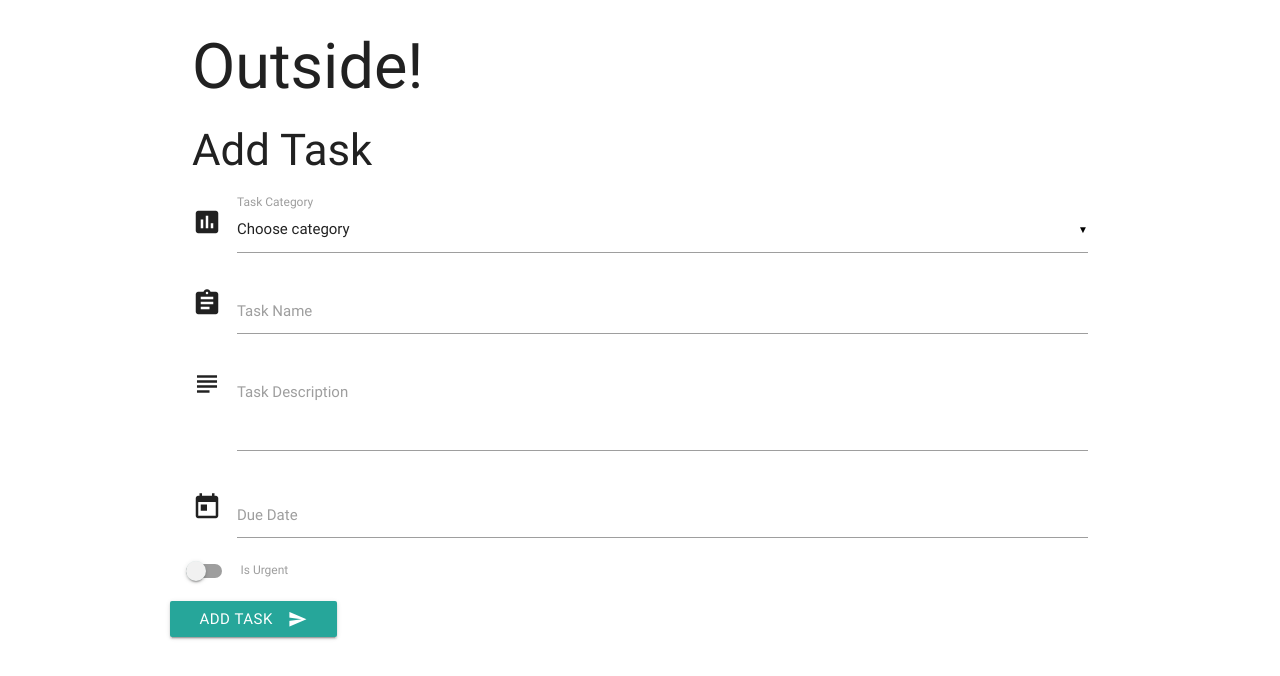
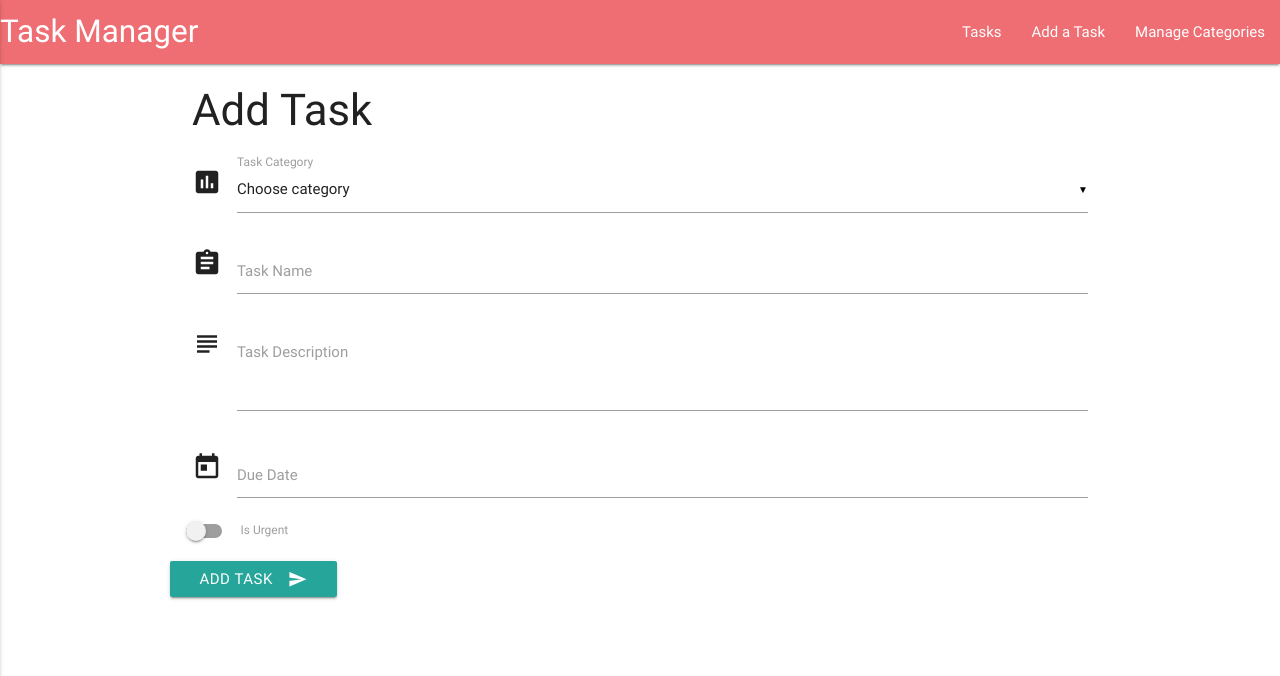
Before and after one commit to CSublow/task-manager, a Flask app: page /add_task in a window 1280 px wide. Shown: the top 676 px of the page. Run offline with Flask 2, Linux system fonts and the light colour scheme; data that the repository does not hold is empty; some libraries are stand-ins or nearby versions.

Commit message:
Finished following along with video

```diff
--- a/app.py
+++ b/app.py
@@ -42,16 +42,17 @@ def edit_task(task_id):
     # Render edit_task.html and pass across the_task and cats
     return render_template('edittask.html', task=the_task, cats=all_cats)
 
-@app.route('/update_task/<task_id>', methods=['POST'])
-def update_task(task_id): # We pass in the task_id as that is the hook into the 'primary key' (not strictly correct terminology as this is not a relational database)
-    tasks = mongo.db.tasks # Access the tasks collection
+@app.route('/update_task/<task_id>', methods=["POST"])
+# We pass in the task_id as that is the hook into the 'primary key' (not strictly correct terminology as this is not a relational database)
+def update_task(task_id):
+    tasks = mongo.db.tasks
     tasks.update( {'_id': ObjectId(task_id)},
     {
-        'task_name': request.form.get['task_name'],
-        'category_name': request.form.get['category_name'],
-        'task_description': request.form.get['task_description'],
-        'due_date': request.form.get['due_date'],
-        'is_urgent': request.form.get['is_urgent']
+        'task_name':request.form.get('task_name'), # Access the tasks collection
+        'category_name':request.form.get('category_name'),
+        'task_description': request.form.get('task_description'),
+        'due_date': request.form.get('due_date'),
+        'is_urgent':request.form.get('is_urgent')
     })
     return redirect(url_for('get_tasks'))
 
@@ -82,13 +83,24 @@ def edit_category(category_id):
 # The submit button on editcategory.html calls this function
 @app.route('/update_category/<category_id>', methods=['POST'])
 def update_category(category_id):
-    # categories = mongo.db.categories # Access the categories collection
+    # Access the categories collection. Use the update method on the record whose id matches the one passed through
     mongo.db.categories.update( {'_id': ObjectId(category_id)},
     {
         # Drill into the form that is contained within the request object and get the form item whose name is category_name
-        'category_name': request.form.get['category_name'],
+        'category_name': request.form.get('category_name'),
     })
     return redirect(url_for('get_categories'))
+
+@app.route('/add_category')
+def add_category():
+    return render_template('addcategory.html')
+
+@app.route('/insert_category', methods=['POST'])
+def insert_category():
+    categories = mongo.db.categories # Grab categories from the database
+    category_doc = {'category_name': request.form.get('category_name')} # The doc to be inserted
+    categories.insert_one(category_doc) # Insert the doc into the database
+    return redirect(url_for('get_categories')) # Call get_categories (allows us to see our new category)
 
 if __name__ == '__main__':
     app.run(host=os.environ.get('IP'),
--- a/static/css/style.css
+++ b/static/css/style.css
@@ -1,6 +1,6 @@
 .btn_small {
     height: 24px;
-    width: 60px;
+    width: 74px;
     line-height: 24px;
     margin: 5px;
     padding: 0 0.5em;
--- a/templates/base.html
+++ b/templates/base.html
@@ -13,8 +13,25 @@
     <link rel="stylesheet" href="{{ url_for('static', filename='css/style.css') }}" type="text/css" />
 </head>
 <body>
+    <header>
+        <nav>
+            <div class="nav-wrapper">
+                <a href="{{ url_for('get_tasks') }}" class="brand-logo">Task Manager</a>
+                <a href="#" data-activates="mobile-demo" class="button-collapse"><i class="material-icons">menu</i></a>
+                <ul id="nav-mobile" class="right hide-on-med-and-down">
+                    <li><a href="{{ url_for('get_tasks') }}">Tasks</a></li>
+                    <li><a href="{{ url_for('add_task') }}">Add a Task</a></li>
+                    <li><a href="{{ url_for('get_categories') }}">Manage Categories</a></li>
+                </ul>
+            </div>
+            <ul class="side-nav" id="mobile-demo">
+                <li><a href="{{ url_for('get_tasks') }}">Tasks</a></li>
+                <li><a href="{{ url_for('add_task') }}">Add a Task</a></li>
+                <li><a href="{{ url_for('get_categories') }}">Manage Categories</a></li>
+            </ul>
+        </nav>
+    </header>
     <div class="container">
-        <h1>Outside!</h1>
         {% block content %} <!-- 'content' is a variable name, you can call it what you like, 'content' is just convention -->
         {% endblock %}
     </div>
@@ -26,6 +43,9 @@
     <script>
     /*global $*/
         $(document).ready(function() {
+            /* Navbar */
+            $(".button-collapse").sideNav();
+
             /* Accordion Functionality */
             $('.collapsible').collapsible();
 
--- a/templates/categories.html
+++ b/templates/categories.html
@@ -20,4 +20,8 @@
     </ul>
 </div>
 
+<div class="row">
+    <a href="{{ url_for('add_category') }}" class="waves-effect waves-light btn"><i class="material-icons left">add_circle</i>Add Category</a>
+</div>
+
 {% endblock %}
```
Also changed, not shown: templates/addcategory.html (added, +24 -0 lines).
